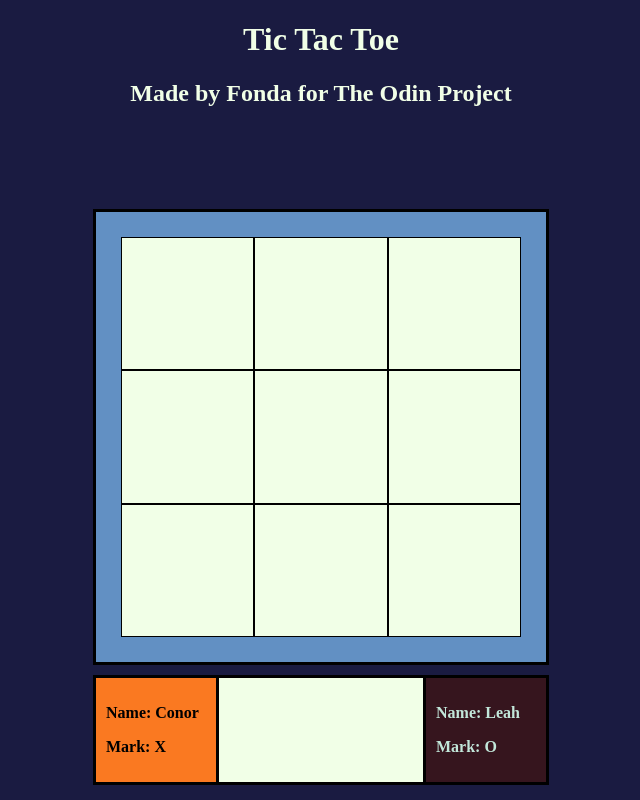
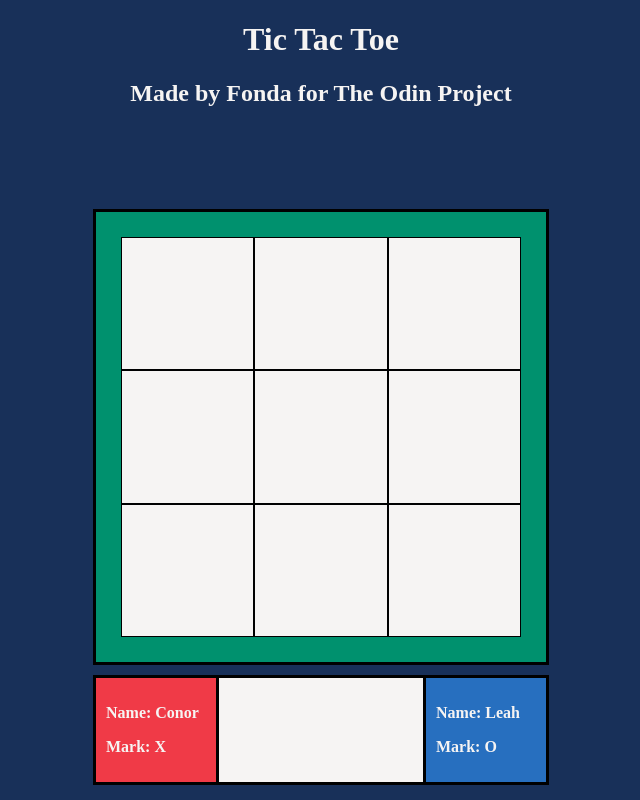
Before and after one commit to fondaTHEhonda/tictactoe, a plain HTML site: page index.html in a window 1280 px wide. Shown: the whole page, without its empty margins (319-959 px from the left). Drawn offline with Linux system fonts and the light colour scheme.

Commit message:
style changes

```diff
--- a/app.js
+++ b/app.js
@@ -41,7 +41,7 @@ const gameBoard = (() => {
                             e.target.textContent = "X";
                             e.target.style.textAlign = "center";
                             e.target.style.verticalAlign = "center";
-                            e.target.style.backgroundColor = "#FA7921"
+                            e.target.style.backgroundColor = "#F03A47"
                             _checkWinner(e);
                             board.push(e.target.textContent);
                             console.log(board);
@@ -49,7 +49,7 @@ const gameBoard = (() => {
                             player2.turn = true;
                         } else if(player2.turn === true && board.length < 9) {
                             e.target.textContent = "O";
-                            e.target.style.backgroundColor = "#36151E"
+                            e.target.style.backgroundColor = "#276FBF"
                             _checkWinner(e);
                             board.push(e.target.textContent);
                             console.log(board);
@@ -66,14 +66,14 @@ const gameBoard = (() => {
                     winningBoards[i][j] = e.target.textContent
                         if(winningBoards[i][0] === "X" && winningBoards[i][1] === "X" && winningBoards[i][2] === "X") {
                             winner.textContent = `${player1.name} wins!`;
-                            winner.style.backgroundColor = "#FA7921";
+                            winner.style.backgroundColor = "#F03A47";
                             winner.style.visibility = "visible";
                             window.removeEventListener('click', gameBoard.controlGame);
                             reset.style.visibility = "visible"
                             reset.addEventListener('click', playAgain);
                     } else if(winningBoards[i][0] === "O" && winningBoards[i][1] === "O" && winningBoards[i][2] === "O") {
                         winner.textContent = `${player2.name} wins!`;
-                        winner.style.backgroundColor = "#36151E";
+                        winner.style.backgroundColor = "#276FBF";
                         winner.style.visibility = "visible";
                         window.removeEventListener('click', gameBoard.controlGame);
                         reset.style.visibility = "visible"
--- a/style.css
+++ b/style.css
@@ -1,10 +1,10 @@
 body {
-    background-color: #1A1B41;
+    background-color: #183059;
 }
 
 header {
     text-align: center;
-    color: #F1FFE7;
+    color: #F6F4F3;
 }
 
 #game-container {
@@ -17,14 +17,14 @@ header {
     flex-wrap: wrap;
     justify-content: center;
     margin: auto;
-    background-color: #6290C3;
+    background-color: #00916E;
 }
 
 .game-cell {
     width: 131.34px;
     height: 131.5px;
     border: 1px solid black;
-    background-color: #F1FFE7;
+    background-color: #F6F4F3;
 }
 
 #reset {
@@ -52,23 +52,23 @@ header {
     display: flex;
     flex-direction: row;
     justify-content: space-around;
-    background-color: #F1FFE7;
+    background-color: #F6F4F3;
 }
 
 #player-one {
     padding: 10px;
-    color: black;
+    color: #F6F4F3;
     font-weight: bold;
-    background-color: #FA7921;
+    background-color: #F03A47;
     width: 100px;
     border-right: 3px solid black;
 }
 
 #player-two {
     padding: 10px;
-    color: #C2E7DA;
+    color: #F6F4F3;
     font-weight: bold;
-    background-color: #36151E;
+    background-color: #276FBF;
     width: 100px;
     border-left: 3px solid black;
 }
```
